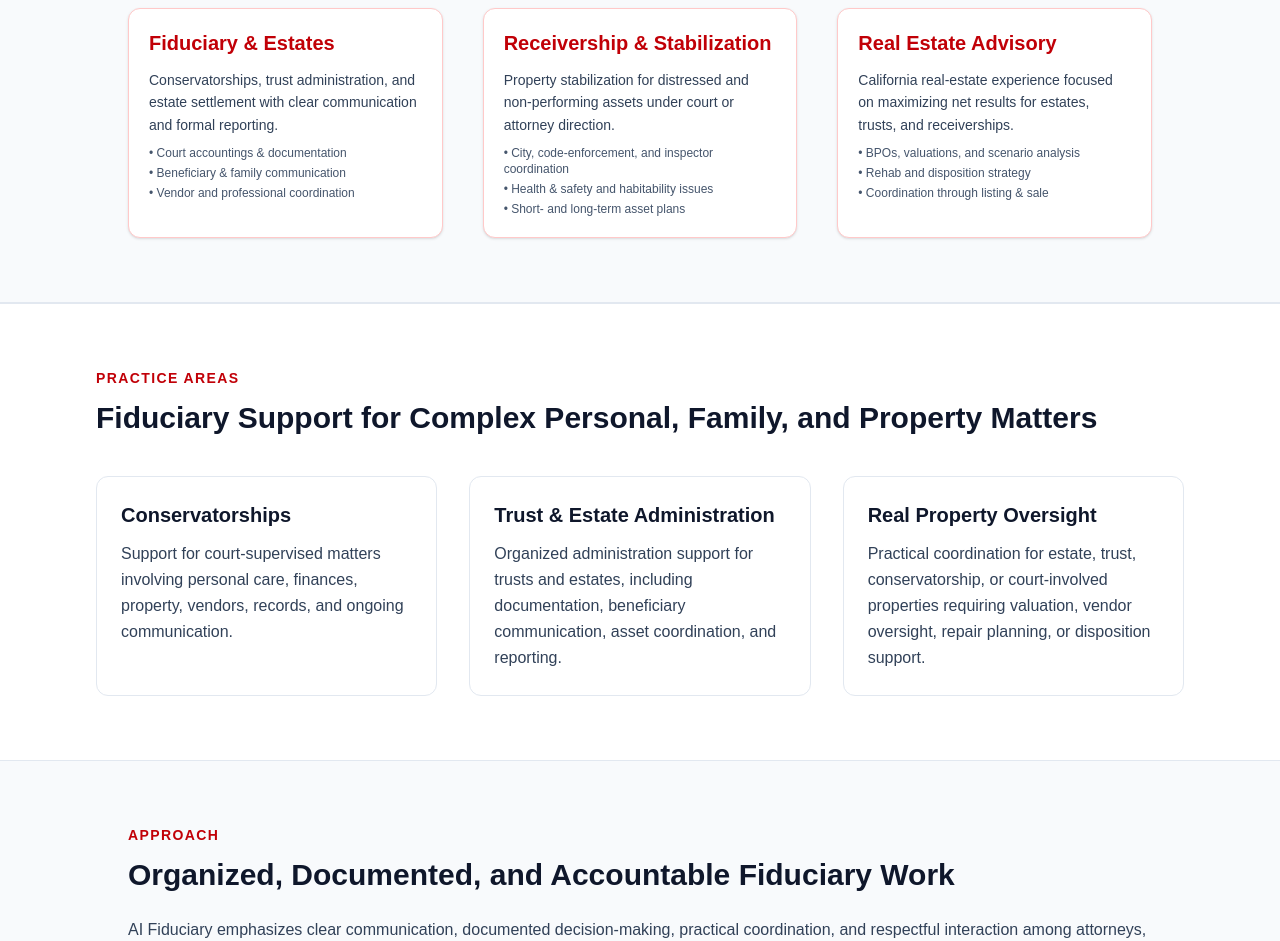
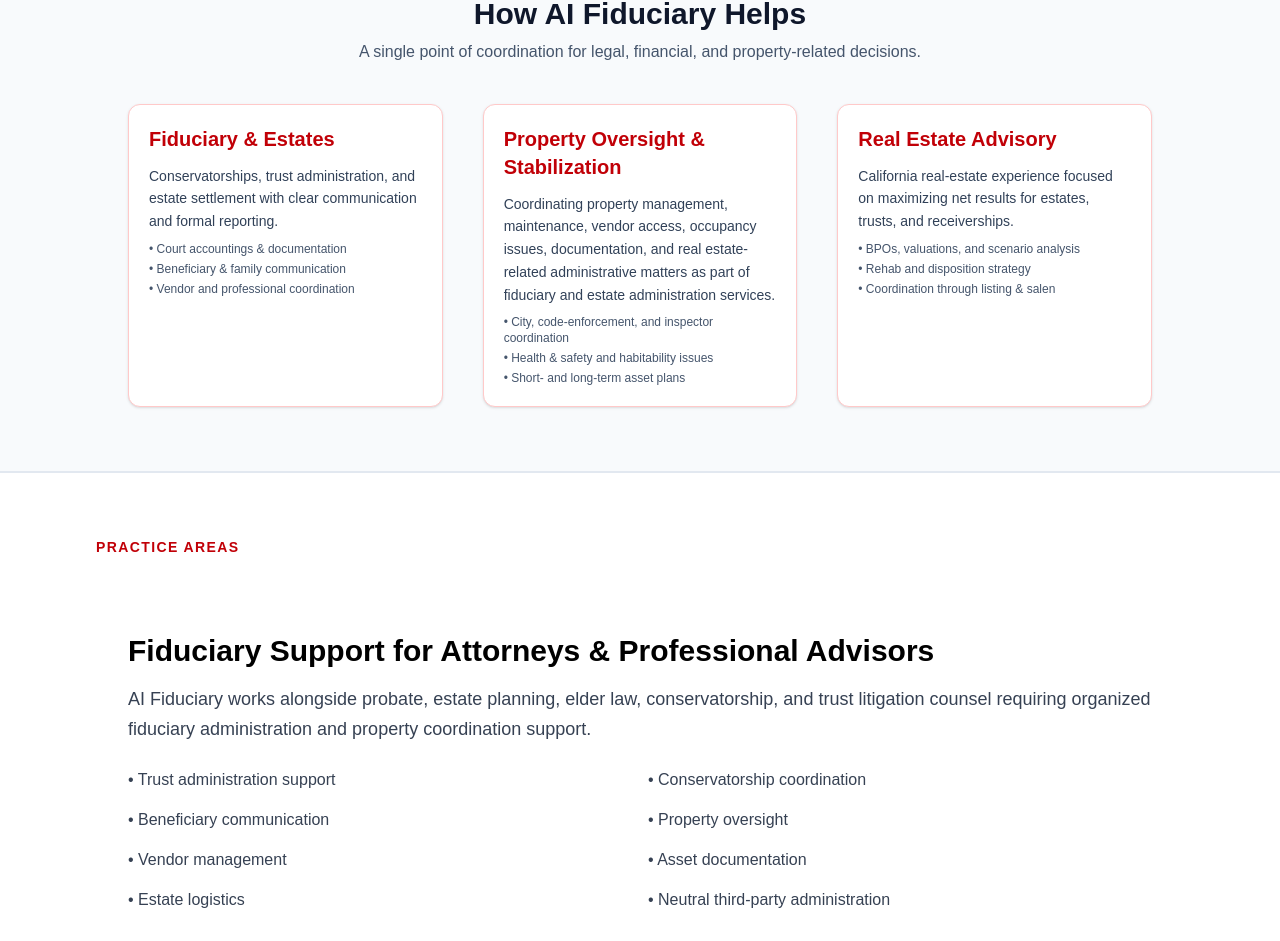
Before and after one commit to Abeytai/aichateaux-site, a Next.js app: page / in a window 1280 px wide. Shown: the part 1172-2113 px from the top of the page. Built offline with nearby package versions, Linux system fonts and the light colour scheme.

Commit message:
Updated fiduciary website content and attorney sections

```diff
--- a/app/about/page.tsx
+++ b/app/about/page.tsx
@@ -96,7 +96,24 @@ export default function FiduciaryPage() {
             </p>
           </div>
         </section>
+<section className="py-16 px-6 bg-white">
+  <div className="max-w-4xl mx-auto">
+    <h2 className="text-3xl font-bold text-black mb-4">
+      Our Mission
+    </h2>
 
+    <p className="text-gray-700 text-lg leading-relaxed mb-4">
+      AI Fiduciary was founded to provide organized, ethical, and professional
+      fiduciary support during some of life’s most difficult transitions.
+    </p>
+
+    <p className="text-gray-700 text-lg leading-relaxed">
+      We believe families, attorneys, conservatees, trustees, and beneficiaries
+      deserve clear communication, transparency, professionalism, and thoughtful
+      administration throughout every stage of the fiduciary process.
+    </p>
+  </div>
+</section>
         {/* Pillars */}
         <section className="px-6 md:px-12 lg:px-24 py-14 bg-slate-50 border-y border-slate-200">
           <div className="mx-auto max-w-5xl grid gap-10 md:grid-cols-3">
--- a/app/contact/page.tsx
+++ b/app/contact/page.tsx
@@ -185,7 +185,11 @@ export default function ContactPage() {
           </div>
         </section>
       </main>
-
+<p className="text-xs text-gray-500 leading-relaxed mt-6">
+  Information provided on this website is for informational purposes only and does
+  not constitute legal, financial, investment, or tax advice. AI Fiduciary works
+  collaboratively with attorneys, CPAs, and other licensed professionals as appropriate.
+</p>
       <footer className="border-t border-slate-200 bg-white py-4 text-center text-xs text-slate-500">
         <footer className="border-t border-slate-200 bg-white py-4 text-center text-xs text-slate-500">
   <p>
--- a/app/page.tsx
+++ b/app/page.tsx
@@ -91,7 +91,11 @@ export default function HomePage() {
                 </a>
               </div>
             </div>
-
+<section className="bg-black text-white py-4 px-6 text-center">
+  <p className="text-sm md:text-base font-medium tracking-wide">
+    Now Accepting Fiduciary, Conservatorship, Trust Administration, and Estate Coordination Matters Throughout Northern California
+  </p>
+</section>
             <div className="bg-white border border-red-200 rounded-xl p-6 shadow-sm">
               <p className="text-xs font-semibold tracking-wide text-red-700 uppercase mb-3">
                 Typical Matters
@@ -146,11 +150,10 @@ export default function HomePage() {
               </div>
               <div className="bg-white border border-red-200 rounded-xl p-5 shadow-sm">
                 <h3 className="text-xl font-semibold mb-3 text-red-700">
-                  Receivership &amp; Stabilization
+                  Property Oversight &amp; Stabilization
                 </h3>
                 <p className="text-slate-700 text-sm leading-relaxed mb-2">
-                  Property stabilization for distressed and non-performing
-                  assets under court or attorney direction.
+                  Coordinating property management, maintenance, vendor access, occupancy issues, documentation, and real estate-related administrative matters as part of fiduciary and estate administration services.
                 </p>
                 <ul className="text-xs text-slate-600 space-y-1">
                   <li>• City, code-enforcement, and inspector coordination</li>
@@ -163,13 +166,17 @@ export default function HomePage() {
                   Real Estate Advisory
                 </h3>
                 <p className="text-slate-700 text-sm leading-relaxed mb-2">
-                  California real-estate experience focused on maximizing net
-                  results for estates, trusts, and receiverships.
+                  California real-estate experience focused on maximizing net results for estates, trusts, and receiverships.
+
+
+
+
                 </p>
                 <ul className="text-xs text-slate-600 space-y-1">
                   <li>• BPOs, valuations, and scenario analysis</li>
                   <li>• Rehab and disposition strategy</li>
-                  <li>• Coordination through listing &amp; sale</li>
+                  <li>• Coordination through listing & salen</li>
+
                 </ul>
               </div>
             </div>
@@ -180,7 +187,35 @@ export default function HomePage() {
     <p className="text-sm font-semibold tracking-widest text-red-700 uppercase mb-3">
       Practice Areas
     </p>
+<section className="py-16 px-6 bg-white">
+  <div className="max-w-5xl mx-auto">
+    <h2 className="text-3xl font-bold text-black mb-4">
+      Fiduciary Support for Attorneys & Professional Advisors
+    </h2>
 
+    <p className="text-gray-700 text-lg leading-relaxed mb-6">
+      AI Fiduciary works alongside probate, estate planning, elder law, conservatorship,
+      and trust litigation counsel requiring organized fiduciary administration and
+      property coordination support.
+    </p>
+
+    <div className="grid md:grid-cols-2 gap-4 text-gray-700">
+      <p>• Trust administration support</p>
+      <p>• Conservatorship coordination</p>
+      <p>• Beneficiary communication</p>
+      <p>• Property oversight</p>
+      <p>• Vendor management</p>
+      <p>• Asset documentation</p>
+      <p>• Estate logistics</p>
+      <p>• Neutral third-party administration</p>
+    </div>
+
+    <p className="text-gray-700 text-lg leading-relaxed mt-6">
+      Our goal is to provide organized, professional, and transparent support while
+      helping reduce administrative burden during complex fiduciary matters.
+    </p>
+  </div>
+</section>
     <h2 className="text-3xl font-bold text-slate-900 mb-10">
       Fiduciary Support for Complex Personal, Family, and Property Matters
     </h2>
--- a/app/services/page.tsx
+++ b/app/services/page.tsx
@@ -120,7 +120,24 @@ export default function ServicesPage() {
             </div>
           </div>
         </section>
+<section className="py-16 px-6 bg-gray-50">
+  <div className="max-w-5xl mx-auto">
+    <h2 className="text-3xl font-bold text-black mb-6">
+      Why Families & Attorneys Choose AI Fiduciary
+    </h2>
 
+    <div className="grid md:grid-cols-2 gap-4 text-gray-700 text-lg">
+      <p>• California Licensed Professional Fiduciary</p>
+      <p>• MBA & operational management background</p>
+      <p>• Organized documentation and communication systems</p>
+      <p>• Experience coordinating complex property and estate matters</p>
+      <p>• Real estate and valuation familiarity</p>
+      <p>• Technology-forward administrative workflows</p>
+      <p>• Local Northern California focus</p>
+      <p>• Professional, neutral, and transparent administration approach</p>
+    </div>
+  </div>
+</section>
         {/* Typical matters / examples */}
         <section className="px-6 md:px-12 lg:px-24 py-14 bg-white">
           <div className="mx-auto max-w-5xl grid gap-10 md:grid-cols-[3fr,2fr] items-start">
```
